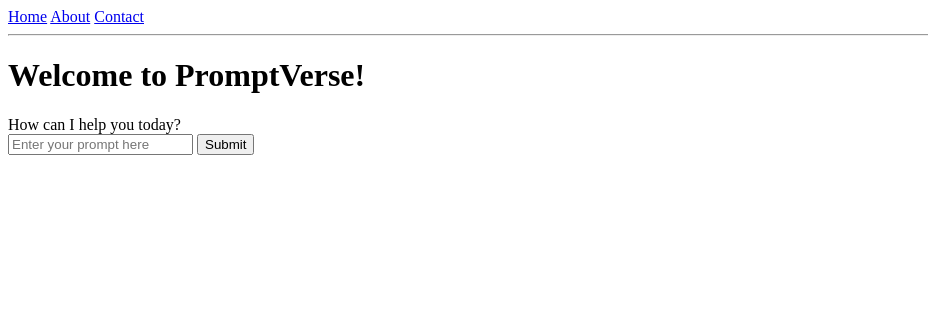
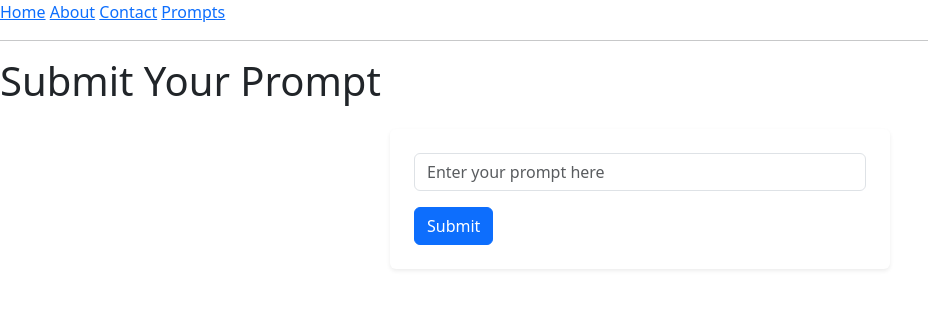
Before and after one commit to Laiba-muzammal/Prompt-Verse, a Flask app: page / in a window 1280 px wide. Shown: the top 309 px of the page, without its empty margins (0-928 px from the left). Run offline with Flask 3, Linux system fonts and the light colour scheme.

Commit message:
Checkpoint before assistant change: Revamp the main page appearance and navigation with Bootstrap styling
Refactors templates/home.html, templates/layout.html, adds static/style.css and templates/thanks.html, integrates Bootstrap CSS.

Replit-Commit-Author: Assistant

```diff
--- /dev/null
+++ b/static/style.css
@@ -0,0 +1,4 @@
+.cyan-bg {
+  background-color: #0d9488; /* This is Tailwind's cyan-700 */
+  color: white;
+}
--- a/templates/home.html
+++ b/templates/home.html
@@ -3,26 +3,21 @@
 {% block title %}Homepage{% endblock %}
 
 {% block content %}
-  <h1>Welcome to PromptVerse!</h1>
-  <form method="post">
-    How can I help you today?
-    <br>
-    <input type="text" name="prompt" placeholder="Enter your prompt here"></input>
-    <button type="submit">Submit</button>
-  </form>
+<body class="cyan-bg">
 
-  {% if prompt %}
-    <p><strong>You submitted:</strong> {{ prompt }}</p>
-  {% endif %}
+<h1 class="mb-4">Submit Your Prompt</h1>
 
-  {% if error %}
-    <p>{{ error }}</p>
-  {% endif %}
+<form method="POST"
+      class="container bg-white p-4 rounded shadow-sm"
+      style="max-width: 500px;">
 
-  <ul>
-    {% for prompt in prompts %}
-      <li>{{ prompt }}</li>
-    {% endfor %}
-  </ul>
+  <input type="text"
+         class="form-control mb-3"
+         name="prompt"
+         placeholder="Enter your prompt here">
+
+  <button type="submit" class="btn btn-primary">Submit</button>
+</form>
+</body>
 
 {% endblock %}
--- a/templates/layout.html
+++ b/templates/layout.html
@@ -5,12 +5,15 @@
   <meta http-equiv="X-UA-Compatible" content="IE=edge">
   <meta name="viewport" content="width=device-width, initial-scale=1.0">
   <title>Document</title>
+  <link href="https://cdn.jsdelivr.net/npm/bootstrap@5.3.0/dist/css/bootstrap.min.css" rel="stylesheet">
+
 </head>
 <body>
   <nav>
     <a href="/">Home</a>
     <a href="/about">About</a>
     <a href="/contact">Contact</a>
+    <a href="/prompts">Prompts</a>
   </nav>
 
   <hr>
--- a/templates/prompts.html
+++ b/templates/prompts.html
@@ -3,6 +3,8 @@
 {% block title %}Prompts{% endblock %}
 
 {%block content %}
+<div class="bg-light p-4 rounded shadow">
+
 
   <h1>Prompts</h1>
   <ul>
@@ -11,3 +13,5 @@
     {% endfor %}
   </ul>
 {% endblock %}
+    <!-- form or prompts -->
+  </div>
```
Also changed, not shown: templates/thanks.html (renamed from thanks.html).
